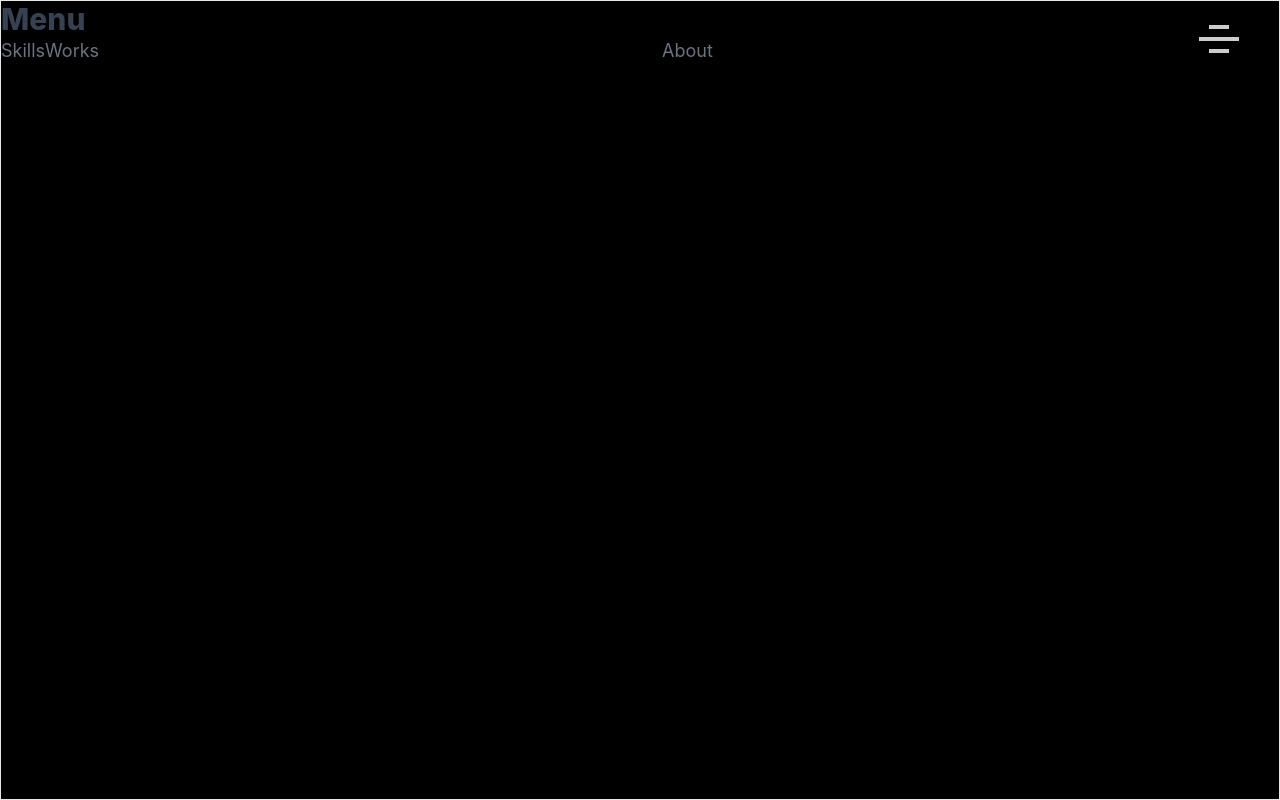
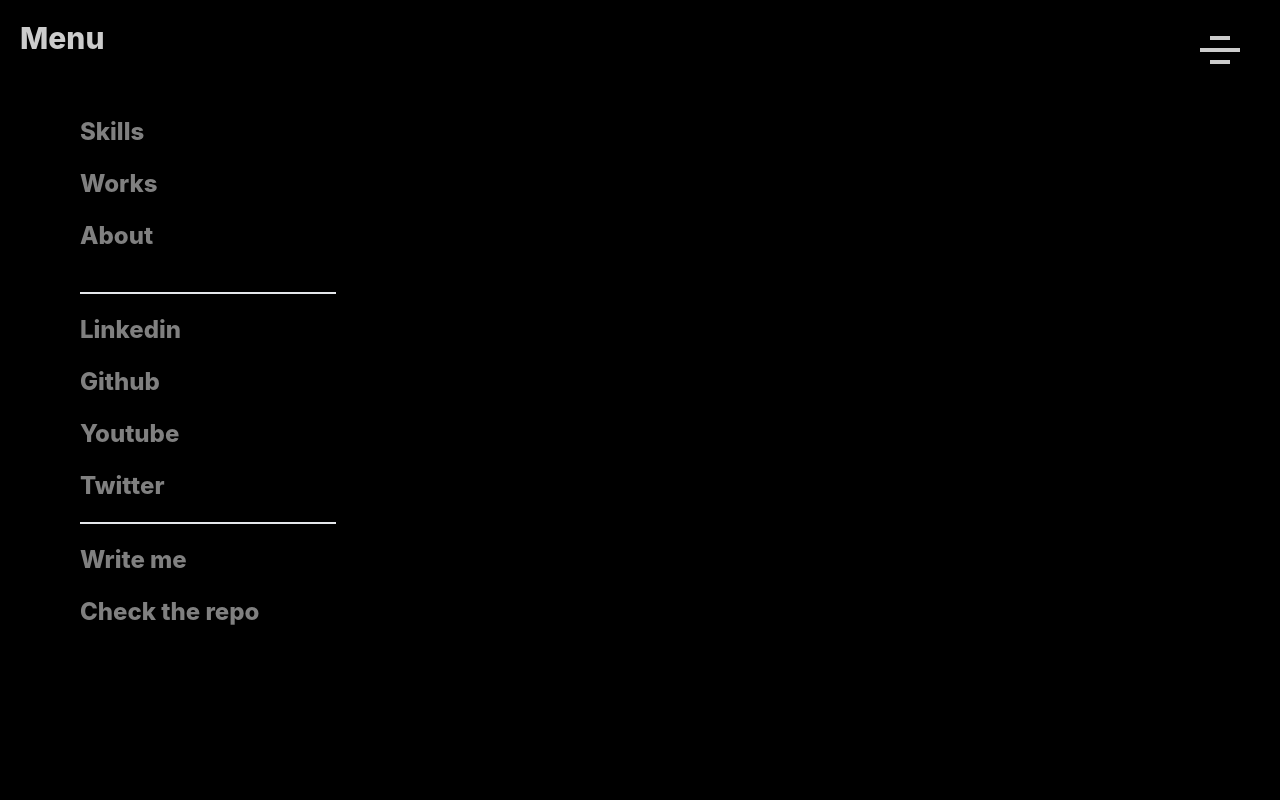
Before and after one commit to ArthurCouturier/portfolio, a React (Create React App) app: page /about in a window 1280 px wide. Both pictures are taken after a click on the icon 1219 px from the left and 53 px from the top of the page. Built offline with nearby package versions, Linux system fonts and the light colour scheme.

Commit message:
Menu done in black creating MenuButton

```diff
--- a/src/components/BurgerMenu.tsx
+++ b/src/components/BurgerMenu.tsx
@@ -1,12 +1,10 @@
 import React, {useState} from "react";
-import {hover} from "@testing-library/user-event/dist/hover";
 
-export default function BurgerMenu(props: { changeDisplayMenu: () => {} }) {
+export default function BurgerMenu(props: { changeDisplayMenu: () => void }) {
 
     const changeDisplayMenu = props.changeDisplayMenu;
 
     const [hovered, setHovered] = useState(false);
-    const [opacity, setOpacity] = useState(70);
 
     // Middle Bar
     const [wMiddle, setWMiddle] = useState(50);
@@ -26,7 +24,6 @@ export default function BurgerMenu(props: { changeDisplayMenu: () => {} }) {
 
     const Transformation = () => {
         setHovered(!hovered);
-        setOpacity(hovered?10:100);
         transformExt();
         transformMiddle();
     }
@@ -42,6 +39,7 @@ export default function BurgerMenu(props: { changeDisplayMenu: () => {} }) {
                 <rect className={`transform duration-500`} x={`${xExt}`} width={`${wExt}`} height="10"></rect>
                 <rect className={`transform duration-500`} x={`${xMiddle}`} y="30" width={`${wMiddle}`} height="10"></rect>
                 <rect className={`transform duration-500`} x={`${xExt}`} y="60" width={`${wExt}`} height="10"></rect>
+
             </svg>
         </div>
     )
--- a/src/components/Footer.tsx
+++ b/src/components/Footer.tsx
@@ -21,11 +21,11 @@ export default function Footer() {
         }
     }
 
-    const svgEffect = "fill-white opacity-80 transition duration-500 hover:scale-[1.2] hover:opacity-100"
+    const svgEffect = "fill-white opacity-80 transition duration-500 hover:scale-[1.2] hover:opacity-100 my-4"
 
     return (
-        <div className="h-[100%] bg-black text-white border flex-grow font-josefin">
-            <div className={"container w-[60vw] justify-around mx-auto flex flex-row my-2.5"}>
+        <div className="h-[100%] bg-black text-white flex-grow font-josefin">
+            <div className={"container w-[60vw] justify-around mx-auto flex flex-row"}>
                 <a href={"https://www.linkedin.com/in/arthur-c-418311131/"} target="_blank" className={svgEffect}>
                     <LinkedinSVG />
                 </a>
@@ -39,7 +39,7 @@ export default function Footer() {
                     <YoutubeSVG />
                 </a>
             </div>
-            <div className={"container w-[60vw] justify-around mx-auto flex flex-grow my-2.5"}>
+            <div className={"container w-[60vw] justify-around mx-auto flex flex-grow"}>
                 <p>
                     ©Arthur Couturier 2023
                 </p>
--- a/src/components/Header.tsx
+++ b/src/components/Header.tsx
@@ -1,5 +1,6 @@
 import React from "react";
 import BurgerMenu from "./BurgerMenu";
+import MenuButton from "./MenuButton";
 
 export default function Header(props: {displayMenu:boolean, setDisplayMenu: (b: boolean) => void}) {
 
@@ -13,7 +14,7 @@ export default function Header(props: {displayMenu:boolean, setDisplayMenu: (b:
             {
                 !displayMenu? (
 
-                    <div className="h-[100%] bg-black shadow border flex font-raleway">
+                    <div className="h-[100%] bg-black shadow flex font-raleway">
                         <div className={"flex-1 mx-5 my-5"}>
                             <a className="text-3xl text-white font-extrabold mb-5 opacity-80 transition duration-300 hover:opacity-100" href={"/"}>
                                 CoutCout
@@ -29,33 +30,38 @@ export default function Header(props: {displayMenu:boolean, setDisplayMenu: (b:
 
                 ) : (
 
-                    <div className="h-[100%] bg-black shadow border flex">
-                        <div className={"flex-1"}>
-                            <a className="text-3xl text-gray-700 font-extrabold mb-5" href={"/"}>
-                                Menu
-                            </a>
-                            <div className={"flex text-gray-500 text-lg"}>
-                                <div className={"inline-flex"}>
-                                    <a className={"transition duration-500 hover:scale-[1.2]"} href={"/Skills"}>
-                                        Skills
-                                    </a>
-                                </div>
-                                <div className={"flex-1"}>
-                                    <a className={"w-min transition duration-500 hover:scale-[1.2]"} href={"/Works"}>
-                                        Works
-                                    </a>
-                                </div>
-                                <div className={"flex-1"}>
-                                    <a className={"w-min transition duration-500 hover:scale-[1.2]"} href={"/About"}>
-                                        About
-                                    </a>
-                                </div>
+                    <div className={"h-[100%] bg-black"}>
+                        <div className=" bg-black shadow flex">
+                            <div className={"flex-1 mx-5 my-5"}>
+                                <a className="text-3xl text-white font-extrabold mb-5 opacity-80 transition duration-300 hover:opacity-100" href={"/"}>
+                                    Menu
+                                </a>
+                            </div>
+                            <div className={"flex-3 inset-y-0 right-0 relative my-3"}>
+                                <BurgerMenu changeDisplayMenu={changeDisplayMenu} />
                             </div>
                         </div>
-                        <div className={"flex-3 inset-y-0 right-0 relative"}>
-                            <BurgerMenu changeDisplayMenu={changeDisplayMenu} />
+                        <div className={"flex-1 mx-20 w-[20vw]"}>
+                            <div className={"flex-grow text-gray-500 text-lg my-10"}>
+                                <MenuButton name={"Skills"} url={"/Skills"} />
+                                <MenuButton name={"Works"} url={"/Works"} />
+                                <MenuButton name={"About"} url={"/About"} />
+                            </div>
+                            <div className={"border fill-white"}></div>
+                            <div>
+                                <MenuButton name={"Linkedin"} url={"https://www.linkedin.com/in/arthur-c-418311131/"} />
+                                <MenuButton name={"Github"} url={"https://github.com/ArthurCouturier"} />
+                                <MenuButton name={"Youtube"} url={"https://www.youtube.com/channel/UCaJN6T-wJAWX5OkWDEmK58A"} />
+                                <MenuButton name={"Twitter"} url={"https://twitter.com/ArthurCouturier"} />
+                            </div>
+                            <div className={"border fill-white"}></div>
+                            <div>
+                                <MenuButton name={"Write me"} url={"mailto:arthur.couturier.2000@gmail.com"} />
+                                <MenuButton name={"Check the repo"} url={"https://github.com/ArthurCouturier/portfolio"} />
+                            </div>
                         </div>
                     </div>
+
 
                 )
             }
--- /dev/null
+++ b/src/components/MenuButton.tsx
@@ -0,0 +1,15 @@
+import React from "react";
+
+export default function MenuButton(props : { name: string, url: string }) {
+
+    const { name, url } = props;
+    const menuButtonClass = "text-2xl text-white font-extrabold mb-5 opacity-50 transition duration-500 hover:opacity-100 hover:underline";
+
+    return (
+        <div className={"flex-1 my-5"}>
+            <a className={menuButtonClass} href={url}>
+                {name}
+            </a>
+        </div>
+    )
+};
--- a/src/pages/About.tsx
+++ b/src/pages/About.tsx
@@ -3,7 +3,7 @@ import React from "react";
 export default function About() {
     return (
         <div>
-            AboutPage =)
+            AboutPage =) Idées à mettre: mes images générées par dall.e
         </div>
     )
 };
```
